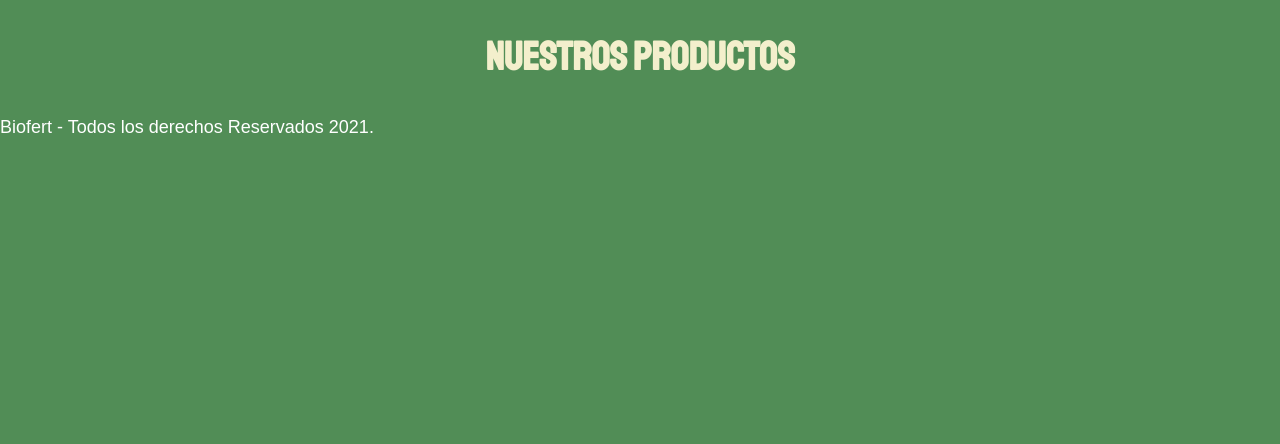
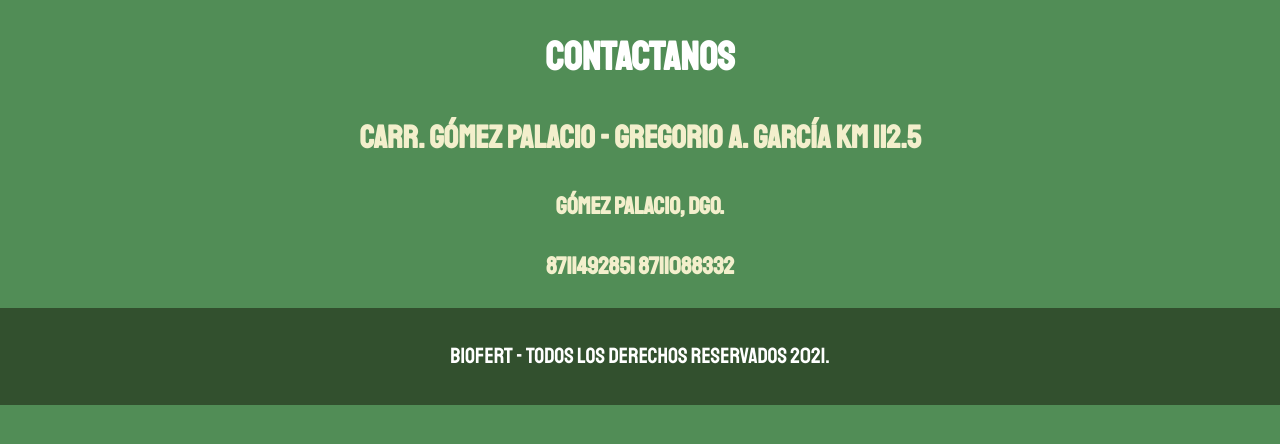
Before and after one commit to HectorMCDLV/BioFert, a PHP site: page /contacto.html in a window 1280 px wide. Shown: the part 227-671 px from the top of the page. Run offline with PHP 8.4, Linux system fonts and the light colour scheme.

Commit message:
Algunas pequeños cambios

```diff
--- a/contacto.html
+++ b/contacto.html
@@ -4,7 +4,7 @@
     <meta charset="UTF-8">
     <meta http-equiv="X-UA-Compatible" content="IE=edge">
     <meta name="viewport" content="width=device-width, initial-scale=1.0">
-    <title>FrontEnd Store</title>
+    <title>Biofert Contacto</title>
     <link rel="stylesheet" href="css/normalize.css">
     <link href="https://fonts.googleapis.com/css2?family=Staatliches&display=swap" rel="stylesheet">
     <link rel="stylesheet" href="css/estilo.css">
@@ -24,8 +24,10 @@
 
 
     <main class="contenedor">
-        <h1>Nuestros Productos</h1>
-
+        <h1>Contactanos</h1>
+        <h2>Carr. Gómez Palacio - Gregorio A. García Km 112.5</h2>
+        <h3>Gómez Palacio, Dgo.</h3>
+        <h3>8711492851    8711088332</h3>
 
     </main>
 
--- a/css/estilo.css
+++ b/css/estilo.css
@@ -52,6 +52,7 @@ h1, h2, h3 {
 }
 h1 {
     font-size: 4rem;
+    color: var(--blanco);
 }
 h2 {
     font-size: 3.2rem;
@@ -73,6 +74,18 @@ h3 {
     width: 18rem;
     height: 18rem;
     margin: 2rem 0;
+}
+
+.footer {
+    background-color: var(--primarioOscuro);
+    padding: 1rem 0;
+    margin-top: 2rem;
+}
+
+.footer__texto {
+    font-family: var(--fuentePrincipal);
+    text-align: center;
+    font-size: 2.2rem;
 }
 
 @media (min-width: 768px) {
--- a/index.html
+++ b/index.html
@@ -4,7 +4,7 @@
     <meta charset="UTF-8">
     <meta http-equiv="X-UA-Compatible" content="IE=edge">
     <meta name="viewport" content="width=device-width, initial-scale=1.0">
-    <title>FrontEnd Store</title>
+    <title>Biofert</title>
     <link rel="stylesheet" href="css/normalize.css">
     <link href="https://fonts.googleapis.com/css2?family=Staatliches&display=swap" rel="stylesheet">
     <link rel="stylesheet" href="css/estilo.css">
--- a/nosotros.html
+++ b/nosotros.html
@@ -4,7 +4,7 @@
     <meta charset="UTF-8">
     <meta http-equiv="X-UA-Compatible" content="IE=edge">
     <meta name="viewport" content="width=device-width, initial-scale=1.0">
-    <title>FrontEnd Store</title>
+    <title>Biofert Nosotros</title>
     <link rel="stylesheet" href="css/normalize.css">
     <link href="https://fonts.googleapis.com/css2?family=Staatliches&display=swap" rel="stylesheet">
     <link rel="stylesheet" href="css/estilo.css">
```
Also changed, not shown: productos.html (+23 -6 lines).
